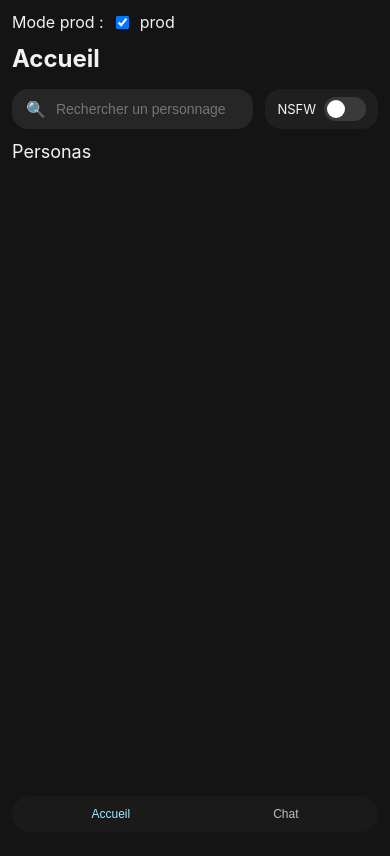
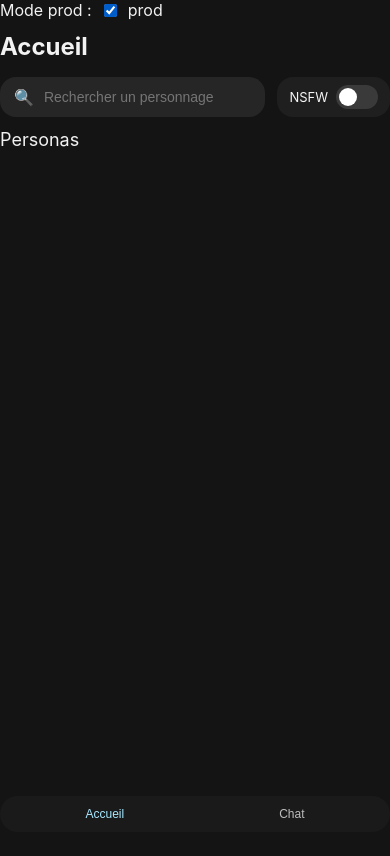
Before and after one commit to Alakaresh/ollama-chat-mvp, a website: page public/index.html in a window 390 px wide. Drawn offline with Linux system fonts and the light colour scheme; no server answers.

Commit message:
Update index.html

```diff
--- a/public/index.html
+++ b/public/index.html
@@ -17,7 +17,6 @@
     .gsm-container {
       max-width: 414px;
       margin: 0 auto;
-      padding: 16px;
       flex: 0 0 414px;
       width: 414px;
       min-height: 100vh;
@@ -525,7 +524,6 @@
         width: 100%;
         max-width: 100%;
         flex: 1 1 auto;
-        padding: 12px;
       }
     }
   </style>
```
